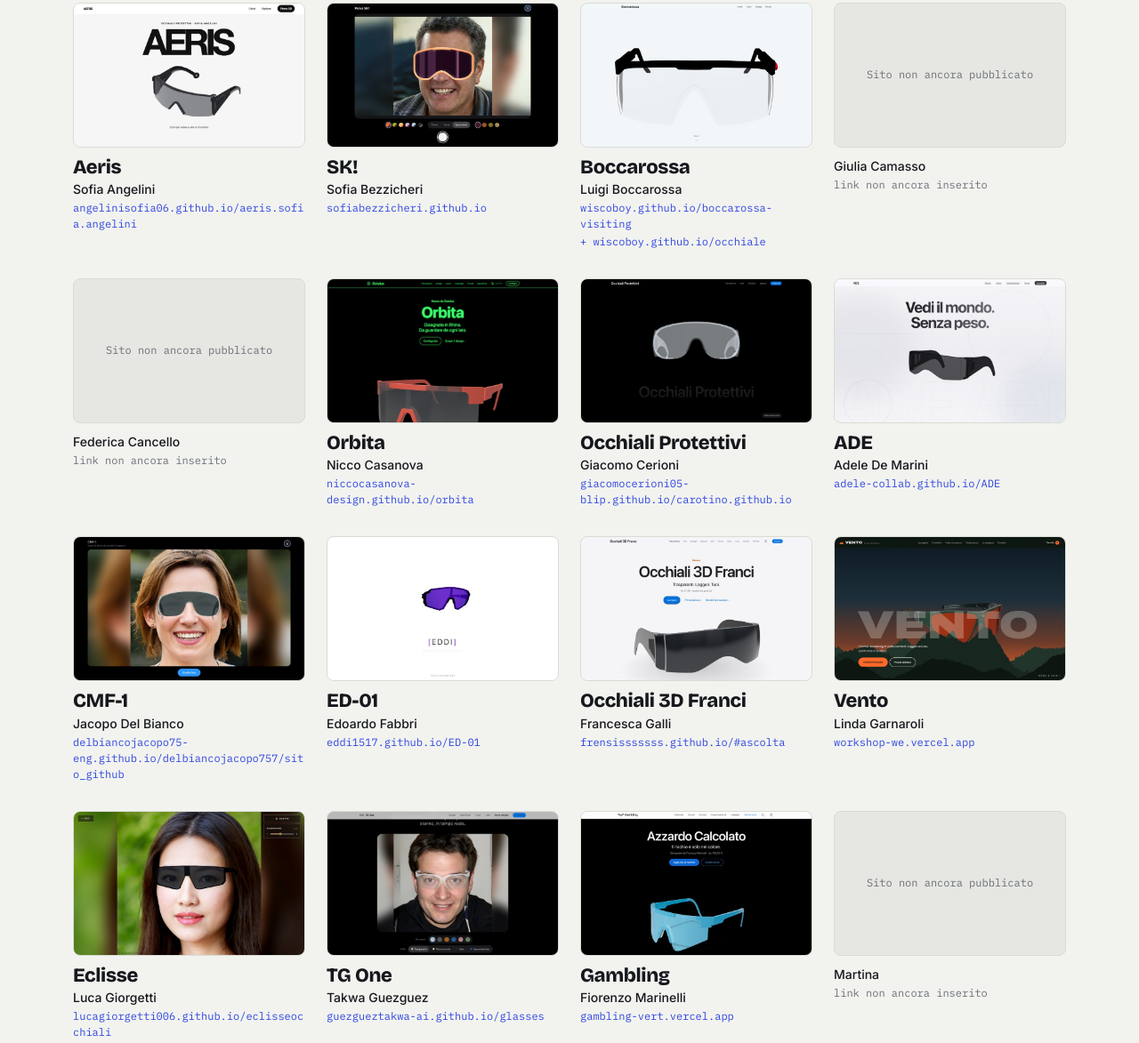
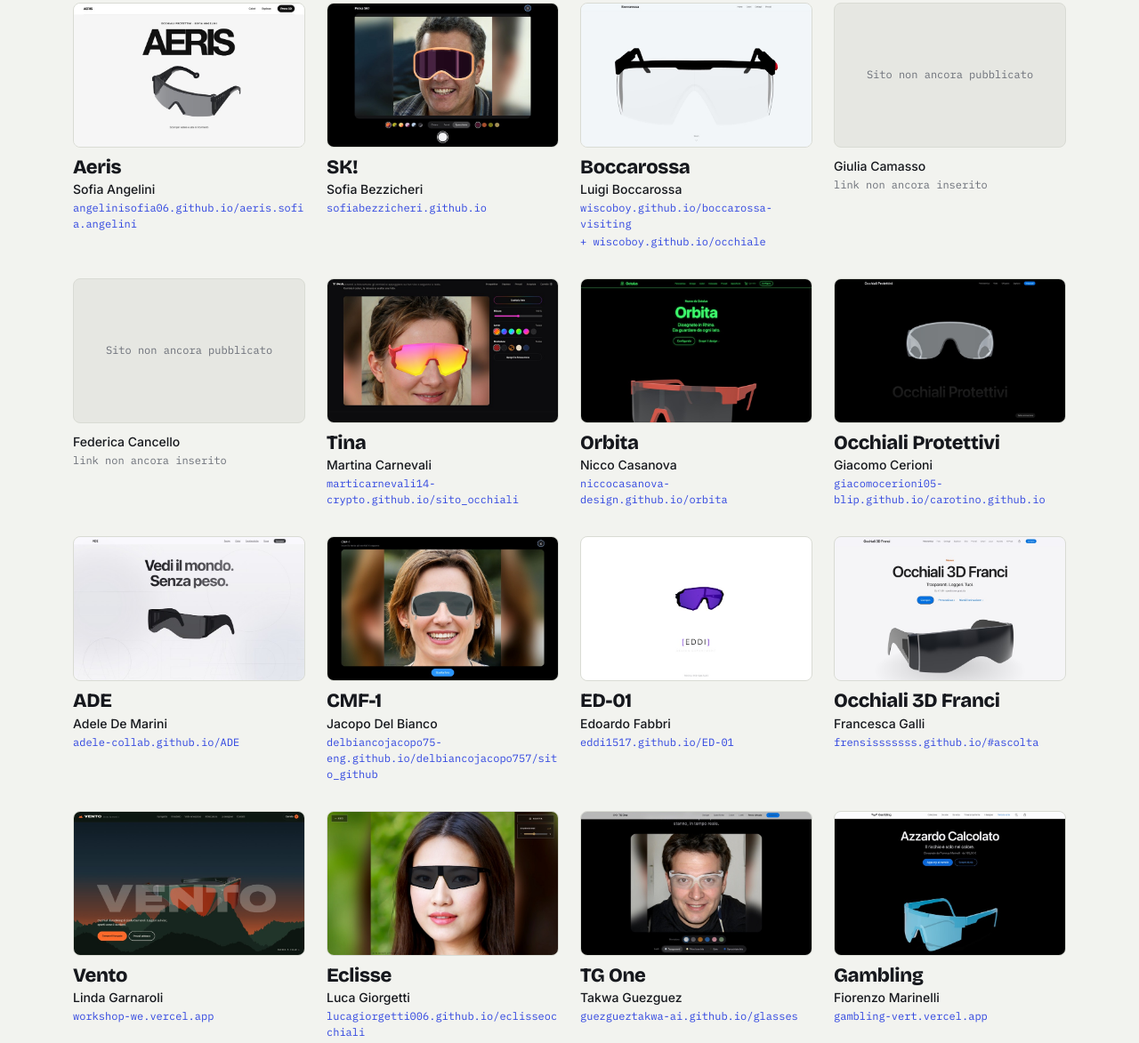
Before and after one commit to qra-sv/visiting-workshop-cavallin, a plain HTML site: page index.html in a window 1280 px wide. Shown: the part 480-1653 px from the top of the page at 89% size. Drawn offline with nearby package versions, Linux system fonts and the light colour scheme.

Commit message:
Aggiungi Carnevali (Tina)
Co-Authored-By: Claude Opus 5.5 <noreply@anthropic.com>

```diff
--- a/index.html
+++ b/index.html
@@ -59,7 +59,7 @@
       <p class="contacts"><a href="https://www.linkedin.com/in/elenacavallin-designer/" target="_blank" rel="noopener">LinkedIn ↗</a> <a href="mailto:elena.cavallin.ec@gmail.com">elena.cavallin.ec@gmail.com</a></p>
       <p class="lede">Gli occhiali sono stati modellati in 3D nel corso di modellazione. Durante il workshop ogni studente ha realizzato un sito per presentarli. Le immagini mostrano, dove possibile, la prova virtuale degli occhiali su volti generati al computer. In ordine alfabetico per cognome: clicca un'immagine per aprire il sito.</p>
       <div class="meta">
-        <span><b>23</b> / 28 online</span>
+        <span><b>24</b> / 28 online</span>
         <div class="filters" role="group" aria-label="Filtro">
           <button type="button" id="f-all" aria-pressed="true">Tutti</button>
           <button type="button" id="f-on" aria-pressed="false">Solo online</button>
@@ -105,6 +105,14 @@
           <div class="shot"><span class="ph">Sito non ancora pubblicato</span></div>
           <p class="name">Federica Cancello</p>
           <span class="missing">link non ancora inserito</span>
+        </article>
+      </div>
+      <div class="col-12 col-sm-6 col-lg-4 col-xl-3">
+        <article class="card-w">
+          <a class="shot" href="https://marticarnevali14-crypto.github.io/sito_occhiali/" target="_blank" rel="noopener" aria-label="Apri il sito di Martina Carnevali"><img src="thumbs/s02.jpg" alt="Anteprima del sito Tina" loading="lazy"></a>
+          <h2 class="proj">Tina</h2>
+          <p class="name">Martina Carnevali</p>
+          <a class="url" href="https://marticarnevali14-crypto.github.io/sito_occhiali/" target="_blank" rel="noopener">marticarnevali14-crypto.github.io/sito_occhiali</a>
         </article>
       </div>
       <div class="col-12 col-sm-6 col-lg-4 col-xl-3">
@@ -185,13 +193,6 @@
           <h2 class="proj">Gambling</h2>
           <p class="name">Fiorenzo Marinelli</p>
           <a class="url" href="https://gambling-vert.vercel.app/" target="_blank" rel="noopener">gambling-vert.vercel.app</a>
-        </article>
-      </div>
-      <div class="col-12 col-sm-6 col-lg-4 col-xl-3 todo">
-        <article class="card-w">
-          <div class="shot"><span class="ph">Sito non ancora pubblicato</span></div>
-          <p class="name">Martina</p>
-          <span class="missing">link non ancora inserito</span>
         </article>
       </div>
       <div class="col-12 col-sm-6 col-lg-4 col-xl-3">
```
Also changed, not shown: thumbs/s02.jpg (added).
